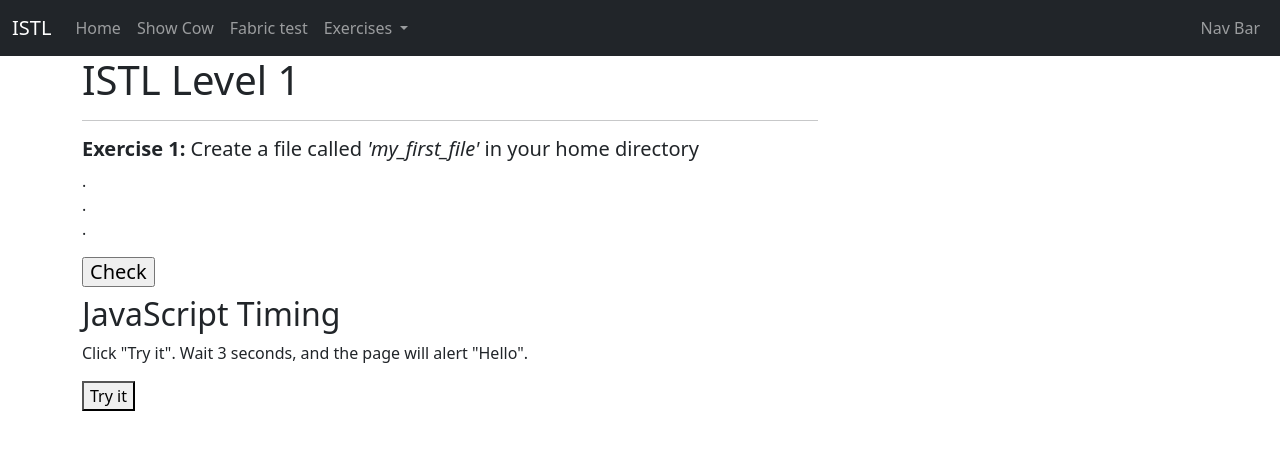
After one commit to grudinovalex/interactive-sysadmin-training-lab, a Flask app: page /exercises/lvl_1 in a window 1280 px wide. The commit adds this page. Shown: the top 450 px of the page. Run offline with Flask 3, Linux system fonts and the light colour scheme.

Commit message:
created command checking functionality

```diff
--- a/mounts/flask/app/templates/base.html
+++ b/mounts/flask/app/templates/base.html
@@ -31,7 +31,7 @@
                         Exercises
                       </a>
                       <ul class="dropdown-menu">
-                        <li><a class="dropdown-item" href="#">Level 1</a></li>
+                        <li><a class="dropdown-item" href="{{ url_for('lvl_1') }}">Level 1</a></li>
                         <li><a class="dropdown-item" href="#">Level 2</a></li>
                         <li><a class="dropdown-item" href="#">Level 3</a></li>
                       </ul>
--- /dev/null
+++ b/mounts/flask/app/templates/lvl_1.html
@@ -0,0 +1,35 @@
+{% extends "base.html" %}
+
+{% block content %}
+    <body>
+        <h1>ISTL Level 1</h1>
+        <hr class="default">
+        <h5><b>Exercise 1:</b> Create a file called <i>'my_first_file'</i> in your home directory</h5>
+        <p>.<br>.<br>.<br></p>
+        <form action="#" method="post">
+            <h5><input type="submit" value="Check" /></h5>
+        </form>
+
+        {% if task == 'correct' %}
+            <p>.<br>.<br>.<br></p>
+            <h5 style="color:green; border: 2px solid Green"> WELL DONE! YOU HAVE COMPLETED THE TASK </h5>
+        {% elif task == 'incorrect' %}
+            <p>.<br>.<br>.<br></p>
+            <h5 style="color:red; border: 2px solid Red"> TRY AGAIN! </h5>
+        {% endif %}
+
+        <h2>JavaScript Timing</h2>
+
+        <p>Click "Try it". Wait 3 seconds, and the page will alert "Hello".</p>
+
+        <button onclick="setTimeout(myFunction, 3000);">Try it</button>
+
+        <script>
+        function myFunction() {
+          alert('Hello');
+        }
+        </script>
+    </body>
+
+
+{% endblock %}
--- a/mounts/flask/app/views.py
+++ b/mounts/flask/app/views.py
@@ -1,9 +1,10 @@
-from flask import render_template
+from flask import render_template, redirect, url_for, flash, request
 from app import app
 from app.forms import *
 import paramiko
 from fabric import Connection
 from functions import cmd
+import time
 connection = Connection(host = "trainee@istl", connect_kwargs = {"password" : "istl2024"})
 
 
@@ -26,3 +27,11 @@ def showcow():
 def fabrictest():
     output = connection.run("ls -ld /proc", hide = True).stdout.strip()
     return render_template('fabrictest.html', message=output, title="Test the fabric module")
+
+@app.route('/exercises/lvl_1', methods=['GET', 'POST'])
+def lvl_1():
+    if request.method == "POST":
+        stdout, stderr = cmd("check1.sh")
+        return render_template('lvl_1.html', title="Level 1", task=stdout)
+    else:
+        return render_template('lvl_1.html', title="Level 1")
```
Also changed, not shown: other parts of mounts/flask/app/templates/base.html (+12 -12 lines), mounts/flask/app/forms.py (+9 -0 lines), 1 other file.
